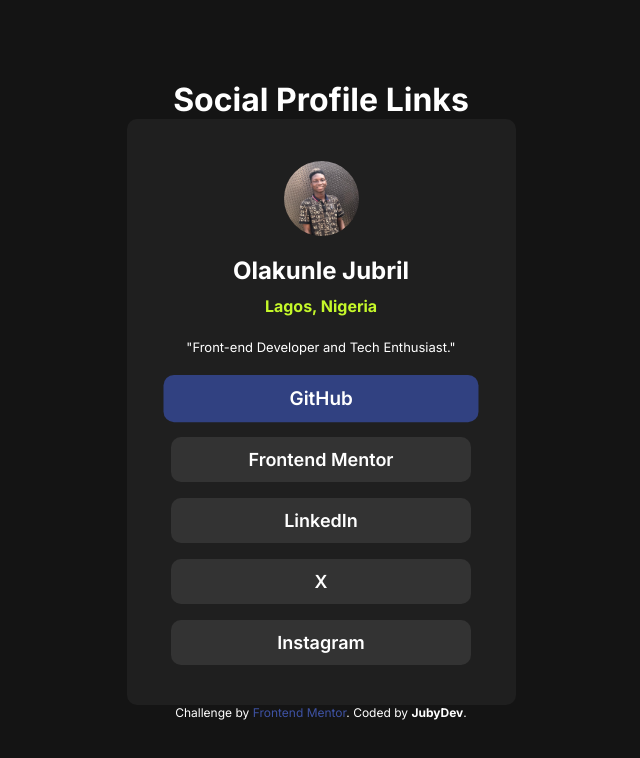
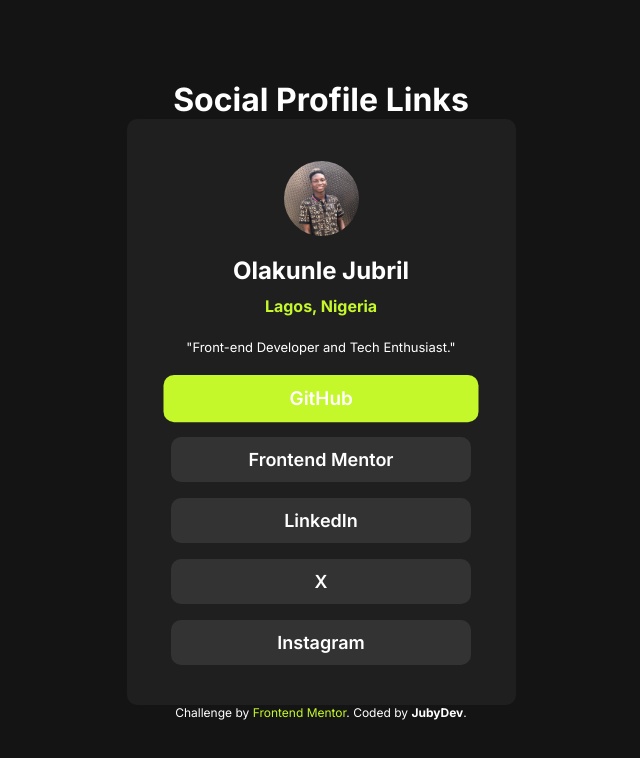
Before and after one commit to Mrsaucejunior/social_profile_links, a plain HTML site: page index.html in a window 1280 px wide. In both pictures the pointer is over the link "GitHub". Shown: the whole page, without its empty margins (319-959 px from the left). Drawn offline with Linux system fonts and the light colour scheme.

Commit message:
Update style.css

```diff
--- a/style.css
+++ b/style.css
@@ -74,7 +74,7 @@ h1 {
 
 .link:hover,
 .link:focus {
-    background-color: hsl(228, 45%, 35%);
+    background-color: hsl(75, 94%, 57%);
     cursor: pointer;
     transform: scale(1.05);
 }
@@ -85,7 +85,7 @@ h1 {
 }
 
 .attribution a {
-    color: hsl(228, 45%, 44%);
+    color: hsl(75, 94%, 57%);
     text-decoration: none;
 }
 
```
